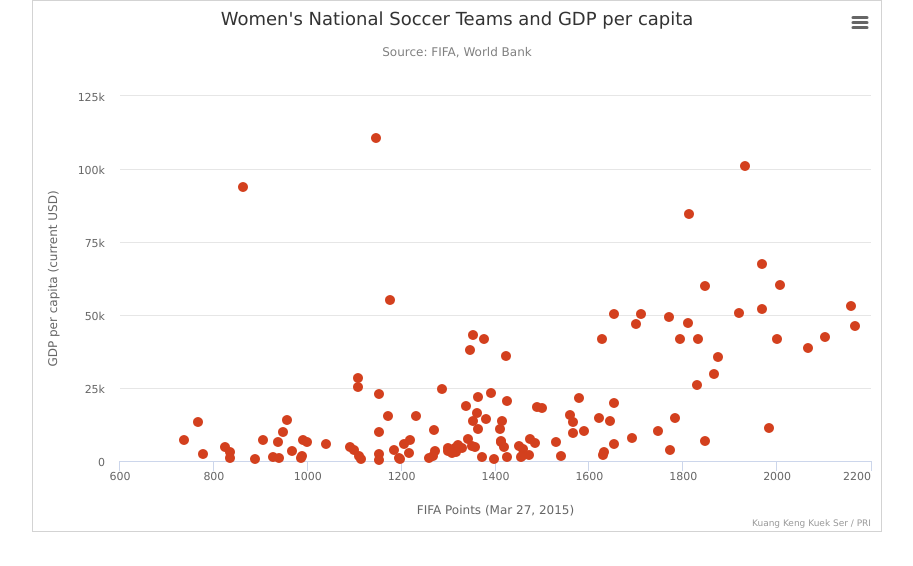
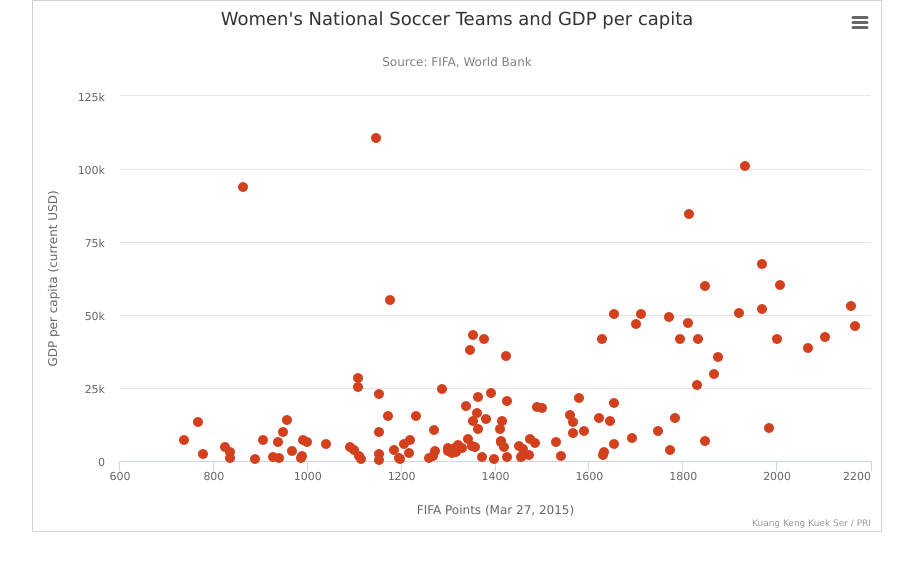
Before and after one commit to kuangkeng/pri-projects, a plain HTML site: page women-world-cup-2.html in a window 1280 px wide. Shown: the whole page, without its empty margins (183-1096 px from the left). Drawn offline with nearby package versions, Linux system fonts and the light colour scheme.

Commit message:
women-world-cup-2.html changed

```diff
--- a/women-world-cup-2.html
+++ b/women-world-cup-2.html
@@ -48,7 +48,7 @@ $(function () {
         },
         subtitle: {
              text: 'Source: FIFA, World Bank',
-            y: 45,
+            y: 55,
             style: {
                 color: '#808080',
                 fontSize: '12',
```
